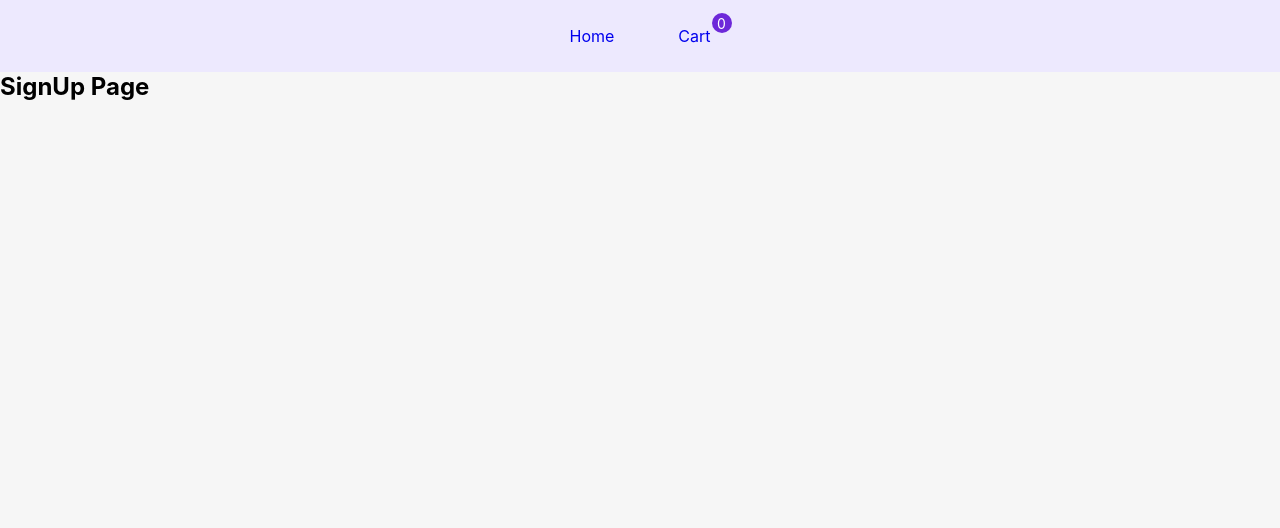
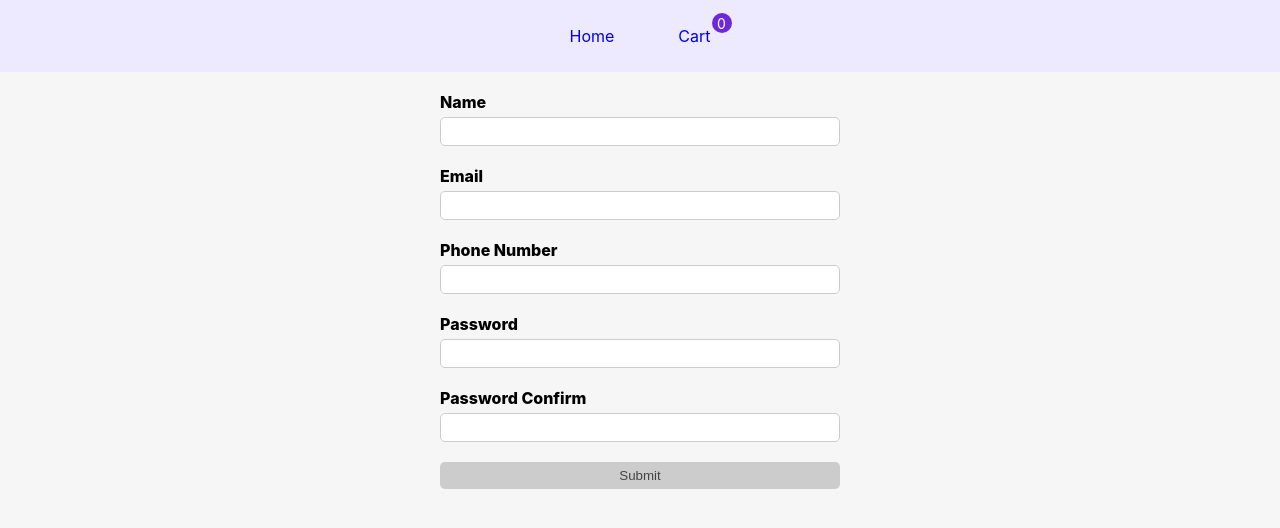
Before and after one commit to EhsanSaraee/Online-Shop, a React (Create React App) app: page /sign-up in a window 1280 px wide. Shown: the top 528 px of the page. Built offline with nearby package versions, Linux system fonts and the light colour scheme.

Commit message:
sign up page develop

```diff
--- a/package.json
+++ b/package.json
@@ -6,12 +6,14 @@
     "@testing-library/jest-dom": "^5.14.1",
     "@testing-library/react": "^12.0.0",
     "@testing-library/user-event": "^13.2.1",
+    "formik": "^2.2.9",
     "react": "^17.0.2",
     "react-dom": "^17.0.2",
     "react-router-dom": "^6.1.1",
     "react-scripts": "5.0.0",
     "react-toastify": "^8.1.0",
-    "web-vitals": "^2.1.0"
+    "web-vitals": "^2.1.0",
+    "yup": "^0.32.11"
   },
   "scripts": {
     "start": "react-scripts start",
--- a/src/App.jsx
+++ b/src/App.jsx
@@ -5,9 +5,9 @@
 import CartPage from './Pages/CartPage/CartPage';
 import HomePage from './Pages/HomePage';
 import 'react-toastify/dist/ReactToastify.css';
-import Checkout from './Pages/Checkout/Checkout';
-import Login from './Pages/Login/Login';
-import SignUp from './Pages/SignUp/SignUp';
+import LoginPage from './Pages/LoginPage/LoginPage';
+import SignUpPage from './Pages/SignUpPage/SignUpPage';
+import CheckoutPage from './Pages/CheckoutPage/CheckoutPage';
 
 const App = () => {
    return (
@@ -17,9 +17,9 @@
             <Routes>
                <Route path="/" element={<HomePage />} />
                <Route path="/cart" element={<CartPage />} />
-               <Route path="/checkout" element={<Checkout />} />
-               <Route path="/login" element={<Login />} />
-               <Route path="/sign-up" element={<SignUp />} />
+               <Route path="/checkout" element={<CheckoutPage />} />
+               <Route path="/login" element={<LoginPage />} />
+               <Route path="/sign-up" element={<SignUpPage />} />
             </Routes>
          </Layout>
       </>
--- /dev/null
+++ b/src/Common/Input/Input.css
@@ -0,0 +1,51 @@
+label {
+   display: flex;
+   margin-bottom: 5px;
+   font-weight: 800;
+}
+
+input + label {
+   font-weight: bold;
+   display: inline-flex;
+   margin-right: 20px;
+   margin-left: 5px;
+}
+
+input[type='text'],
+input[type='tel'],
+input[type='email'],
+input[type='password'],
+select {
+   width: 400px;
+   padding: 6px 12px;
+   display: block;
+   background-color: #fff;
+   color: #444;
+   border: 1px solid #ccc;
+   border-radius: 5px;
+}
+
+.formControl {
+   margin-bottom: 20px;
+}
+
+button {
+   padding: 5px 15px;
+}
+
+.error {
+   color: red;
+   font-weight: 700;
+   margin-top: 10px;
+}
+
+input:focus {
+   outline: none;
+   border: 2px solid #6d28d9;
+}
+
+button:disabled {
+   cursor: not-allowed;
+   color: #444;
+   background-color: #ccc;
+}
--- /dev/null
+++ b/src/Common/Input/Input.jsx
@@ -0,0 +1,16 @@
+import './Input.css';
+
+const Input = ({ formik, label, name, type }) => {
+   const { getFieldProps, errors, touched } = formik;
+   return (
+      <div className="formControl">
+         <label htmlFor={name}>{label}</label>
+         <input type={type} id={name} name={name} {...getFieldProps(name)} />
+         {errors[name] && touched[name] && (
+            <div className="error">{errors[name]}</div>
+         )}
+      </div>
+   );
+};
+
+export default Input;
--- /dev/null
+++ b/src/Components/SignUp/SignUp.css
@@ -0,0 +1,9 @@
+.formContainer {
+   display: flex;
+   justify-content: center;
+   margin-top: 20px;
+}
+
+.formContainer button {
+   width: 100%;
+}
--- /dev/null
+++ b/src/Components/SignUp/SignUp.jsx
@@ -0,0 +1,78 @@
+import { useFormik } from 'formik';
+import * as yup from 'yup';
+import Input from '../../Common/Input/Input';
+import './SignUp.css';
+
+const initialValues = {
+   name: '',
+   email: '',
+   password: '',
+   passwordConfirm: '',
+   phoneNumber: '',
+};
+
+const onSubmit = (values) => {
+   console.log(values);
+};
+
+const validationSchema = yup.object({
+   name: yup
+      .string()
+      .required('Name is Required')
+      .min(6, 'Name length is not valid'),
+   email: yup.string().email('Invalid Email').required('Email is Required'),
+   password: yup.string().required('Password is Required'),
+   passwordConfirm: yup
+      .string()
+      .required('Password Confirmation is Required')
+      .oneOf([yup.ref('password'), null], 'Passwords must match'),
+   phoneNumber: yup
+      .string()
+      .required('Phone Number is Required')
+      .matches(/^[0-9]{11}$/, 'Invalid phone number')
+      .nullable(),
+});
+
+const SignUp = () => {
+   const formik = useFormik({
+      initialValues,
+      onSubmit,
+      validationSchema,
+      validateOnMount: true,
+   });
+   return (
+      <section className="formContainer">
+         <form>
+            <Input formik={formik} type="text" name="name" label="Name" />
+            <Input formik={formik} type="email" name="email" label="Email" />
+            <Input
+               formik={formik}
+               type="tel"
+               name="phoneNumber"
+               label="Phone Number"
+            />
+            <Input
+               formik={formik}
+               type="password"
+               name="password"
+               label="Password"
+            />
+            <Input
+               formik={formik}
+               type="password"
+               name="passwordConfirm"
+               label="Password Confirm"
+            />
+            <button
+               type="submit"
+               disabled={!formik.isValid}
+               className="btn primary"
+            >
+               Submit
+            </button>
+         </form>
+      </section>
+   );
+};
+
+export default SignUp;
--- a/src/Pages/Checkout/Checkout.jsx
+++ b/src/Pages/CheckoutPage/CheckoutPage.jsx
@@ -1,4 +1,4 @@
-const Checkout = () => {
+const CheckoutPage = () => {
    return (
       <>
          <h2>Checkout Page</h2>
@@ -6,4 +6,4 @@
    );
 };
 
-export default Checkout;
+export default CheckoutPage;
--- a/src/Pages/Login/Login.jsx
+++ b/src/Pages/LoginPage/LoginPage.jsx
@@ -1,4 +1,4 @@
-const Login = () => {
+const LoginPage = () => {
    return (
       <>
          <h2>Login Page</h2>
@@ -6,4 +6,4 @@
    );
 };
 
-export default Login;
+export default LoginPage;
--- a/src/Pages/SignUp/SignUp.jsx
+++ /dev/null
@@ -1,9 +0,0 @@
-const SignUp = () => {
-   return (
-      <>
-         <h2>SignUp Page</h2>
-      </>
-   );
-};
-
-export default SignUp;
--- /dev/null
+++ b/src/Pages/SignUpPage/SignUpPage.jsx
@@ -0,0 +1,11 @@
+import SignUp from '../../Components/SignUp/SignUp';
+
+const SignUpPage = () => {
+   return (
+      <>
+         <SignUp />
+      </>
+   );
+};
+
+export default SignUpPage;
```
Also changed, not shown: 1 other file (tests, documents, lock files or other folders).
